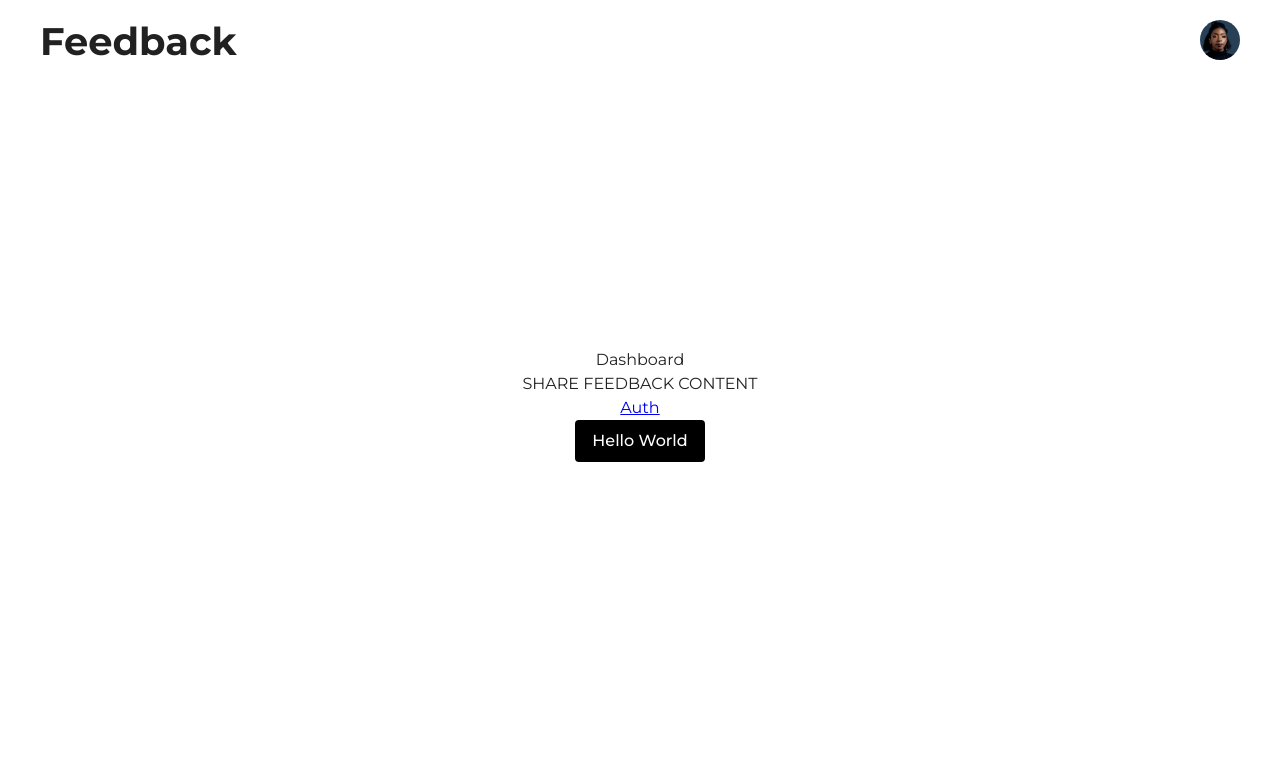
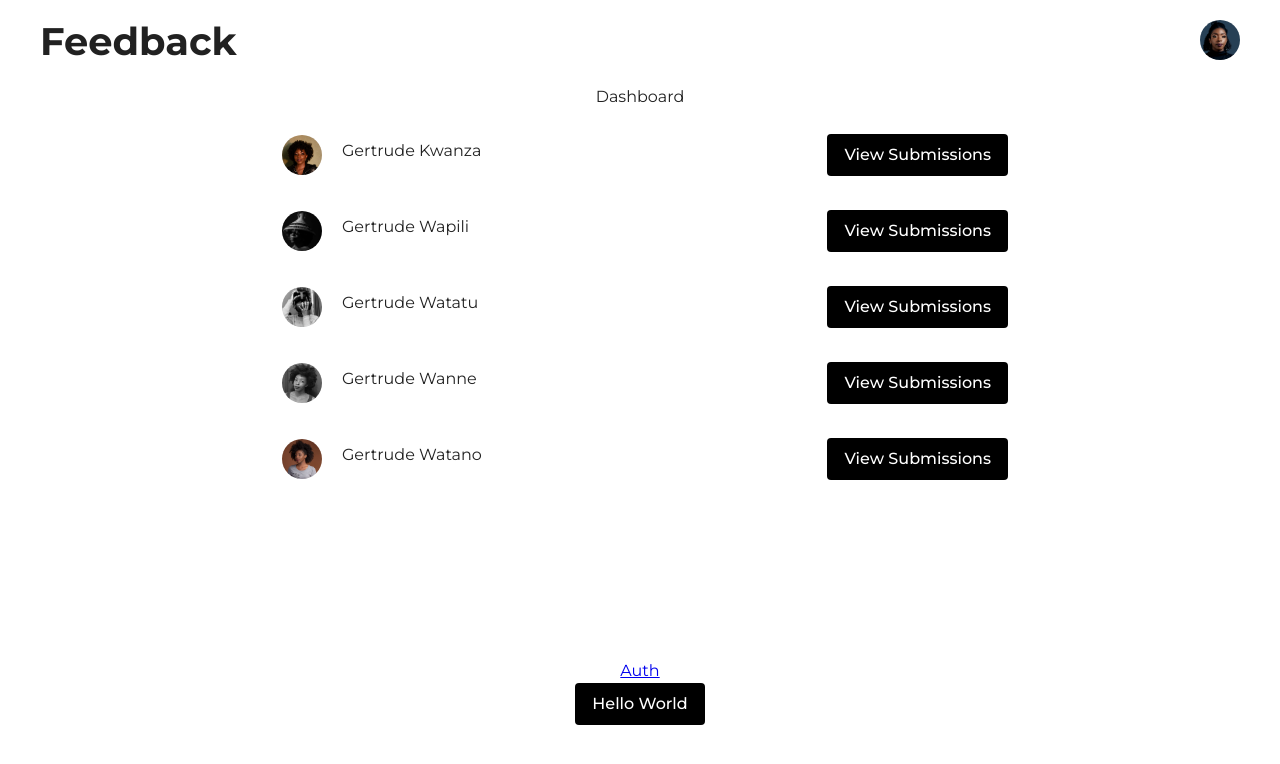
Before and after one commit to gertie-sheshe/your-feedback, a React (Create React App) app: page /dashboard in a window 1280 px wide. Shown: the top 764 px of the page. Built offline with nearby package versions, Linux system fonts and the light colour scheme.

Commit message:
(feat) mvp users list + tab

```diff
--- /dev/null
+++ b/src/components/User/User.js
@@ -0,0 +1,22 @@
+import React from "react";
+import { ListItem, ListItemAvatar, ListItemText, Button } from "@mui/material";
+import UserAvatar from "../../ui/UserAvatar";
+
+function User({ user }) {
+  return (
+    <ListItem
+      key={user.name}
+      secondaryAction={<Button variant="contained">View Submissions</Button>}
+    >
+      <ListItemAvatar sx={{ display: "flex", padding: "10px" }}>
+        <UserAvatar src={user.avatar} alt={user.name} />
+        <ListItemText
+          sx={{ marginLeft: "20px", fontWeight: "bold" }}
+          primary={user.name}
+        />
+      </ListItemAvatar>
+    </ListItem>
+  );
+}
+
+export default User;
--- /dev/null
+++ b/src/components/User/index.js
@@ -0,0 +1,3 @@
+import User from "./User";
+
+export default User;
--- /dev/null
+++ b/src/components/UsersList/UsersList.js
@@ -0,0 +1,29 @@
+import React from "react";
+import { List } from "@mui/material";
+import User from "../User/User";
+
+import gertrudeone from "../../assets/images/gertrude-1.png";
+import gertrudetwo from "../../assets/images/gertrude-2.png";
+import gertrudethree from "../../assets/images/gertrude-3.png";
+import gertrudefour from "../../assets/images/gertrude-4.png";
+import gertrudefive from "../../assets/images/gertrude-5.png";
+
+const users = [
+  { name: "Gertrude Kwanza", avatar: gertrudeone },
+  { name: "Gertrude Wapili", avatar: gertrudetwo },
+  { name: "Gertrude Watatu", avatar: gertrudethree },
+  { name: "Gertrude Wanne", avatar: gertrudefour },
+  { name: "Gertrude Watano", avatar: gertrudefive },
+];
+
+function UsersList() {
+  return (
+    <List sx={{ width: "inherit" }}>
+      {users.map((user) => (
+        <User user={user} />
+      ))}
+    </List>
+  );
+}
+
+export default UsersList;
--- /dev/null
+++ b/src/components/UsersList/index.js
@@ -0,0 +1,3 @@
+import UsersList from "./UsersList";
+
+export default UsersList;
--- a/src/layout/Header/DesktopHeader.js
+++ b/src/layout/Header/DesktopHeader.js
@@ -1,6 +1,6 @@
 import React from "react";
 import { HeaderContainer } from "./HeaderStyles";
-import UserAvatar from "../../components/ui/UserAvatar";
+import UserAvatar from "../../ui/UserAvatar";
 import { Grid, Typography, Tab, Tabs } from "@mui/material";
 
 function DesktopHeader({ sx, avatar, setTabValue, tabValue, selectedUser }) {
--- a/src/layout/Header/MobileHeader.js
+++ b/src/layout/Header/MobileHeader.js
@@ -1,6 +1,6 @@
 import React from "react";
 import { HeaderContainer } from "./HeaderStyles";
-import UserAvatar from "../../components/ui/UserAvatar";
+import UserAvatar from "../../ui/UserAvatar";
 
 import { Grid, Typography } from "@mui/material";
 
--- /dev/null
+++ b/src/layout/Tabs/ShareFeedback/ShareFeedback.js
@@ -0,0 +1,12 @@
+import React from "react";
+import UsersList from "../../../components/UsersList";
+
+function ShareFeedback() {
+  return (
+    <>
+      <UsersList />
+    </>
+  );
+}
+
+export default ShareFeedback;
--- /dev/null
+++ b/src/layout/Tabs/ShareFeedback/index.js
@@ -0,0 +1,3 @@
+import ShareFeedback from "./ShareFeedback";
+
+export default ShareFeedback;
--- a/src/views/Dashboard/Dashboard.js
+++ b/src/views/Dashboard/Dashboard.js
@@ -1,5 +1,6 @@
 import React from "react";
 import { Button, Grid } from "@mui/material";
+import ShareFeedback from "../../layout/Tabs/ShareFeedback";
 
 import { Link } from "react-router-dom";
 
@@ -15,9 +16,17 @@ const Dashboard = ({ tabValue }) => {
       }}
     >
       <div>Dashboard</div>
-      <div id="share-feedback" role="tabpanel" hidden={tabValue !== 0}>
-        SHARE FEEDBACK CONTENT
-      </div>
+      <Grid
+        sx={{
+          width: "60vw",
+          height: "100vh",
+        }}
+        id="share-feedback"
+        role="tabpanel"
+        hidden={tabValue !== 0}
+      >
+        <ShareFeedback />
+      </Grid>
       <div id="my-feedback" role="tabpanel" hidden={tabValue !== 1}>
         MY FEEDBACK CONTENT
       </div>
```
Also changed, not shown: src/ui/UserAvatar/UserAvatar.js (renamed from src/components/ui/UserAvatar/UserAvatar.js), src/ui/UserAvatar/index.js (renamed from src/components/ui/UserAvatar/index.js).
